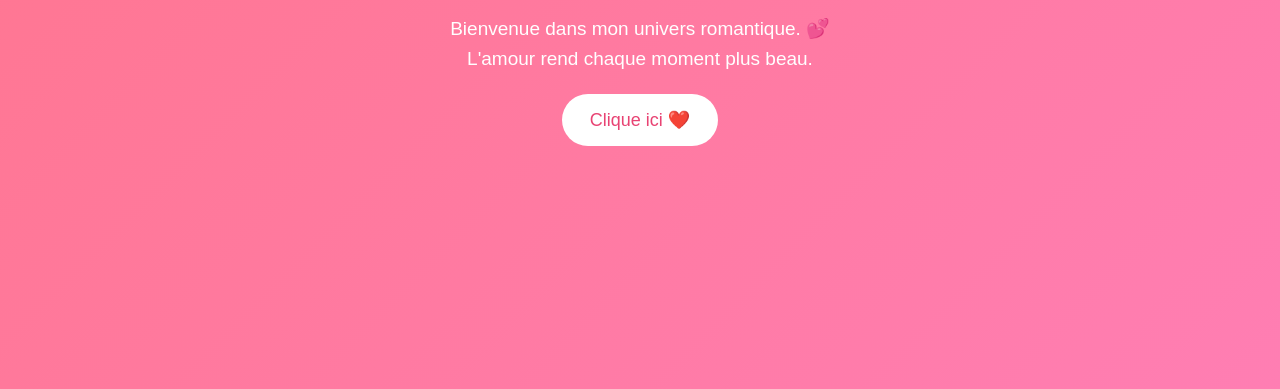
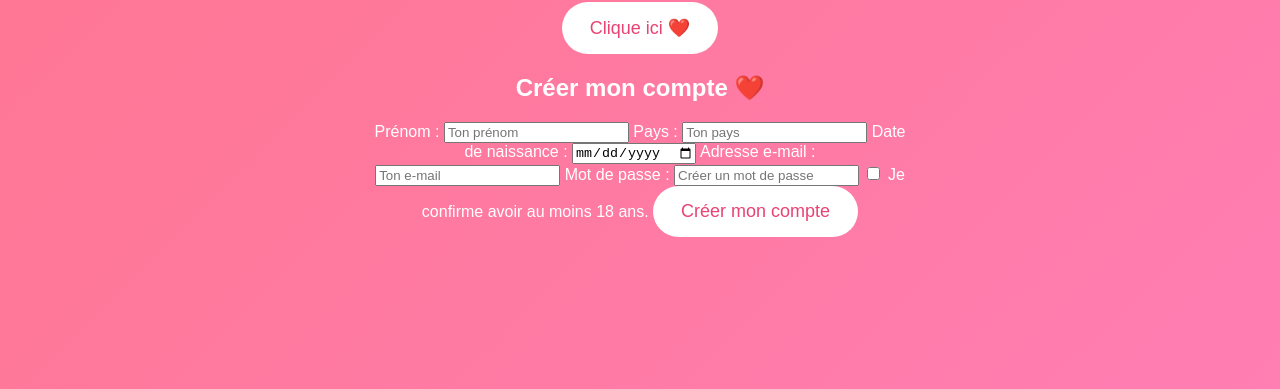
Before and after one commit to princejosue088-cmyk/PRINCE-DU-LOVE, a plain HTML site: page index.html in a window 1280 px wide. Shown: the part 411-800 px from the top of the page. Drawn offline with nearby package versions, Linux system fonts and the light colour scheme.

Commit message:
Update index.html

```diff
--- a/index.html
+++ b/index.html
@@ -79,7 +79,35 @@
 <p id="message" style="display:none;">
   💖 Tu es une personne spéciale. Que l'amour illumine toujours ton cœur ! 💖
 </p>
+<section id="inscription">
+  <h2>Créer mon compte ❤️</h2>
 
+  <form id="signupForm">
+
+    <label>Prénom :</label>
+    <input type="text" id="prenom" placeholder="Ton prénom" required>
+
+    <label>Pays :</label>
+    <input type="text" id="pays" placeholder="Ton pays" required>
+
+    <label>Date de naissance :</label>
+    <input type="date" id="naissance" required>
+
+    <label>Adresse e-mail :</label>
+    <input type="email" id="email" placeholder="Ton e-mail" required>
+
+    <label>Mot de passe :</label>
+    <input type="password" id="password" placeholder="Créer un mot de passe" required minlength="8">
+
+    <label>
+      <input type="checkbox" id="majeur" required>
+      Je confirme avoir au moins 18 ans.
+    </label>
+
+    <button type="submit">Créer mon compte</button>
+
+  </form>
+</section>
   </main>  <script>
 function showLove() {
     document.getElementById("message").style.display = "block";
```
